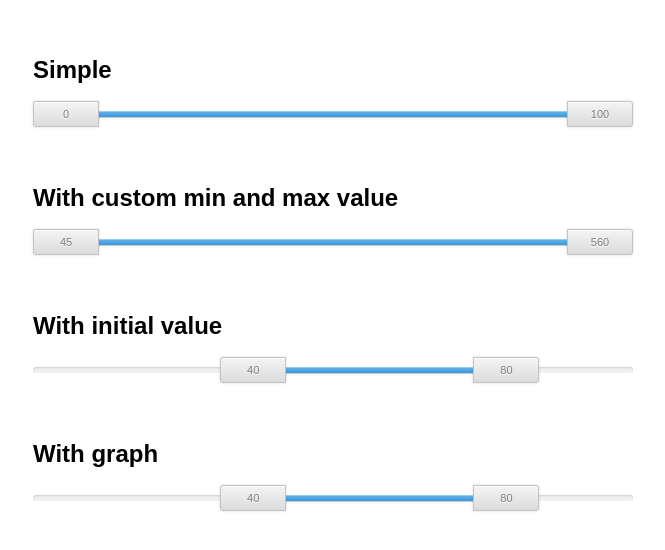
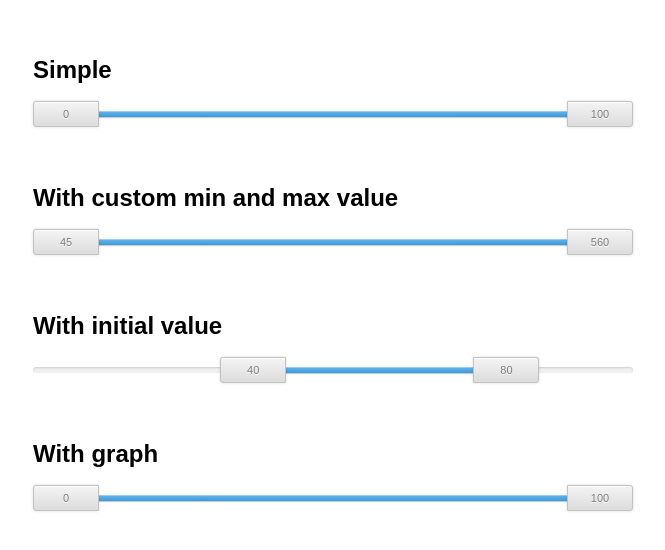
Before and after one commit to fliptheweb/range-control, a website: page public/index.html in a window 1280 px wide. Shown: the part 162-712 px from the top of the page, without its empty margins (307-972 px from the left). Drawn offline with Linux system fonts and the light colour scheme.

Commit message:
Remove initial value from graph example

```diff
--- a/public/index.html
+++ b/public/index.html
@@ -19,7 +19,7 @@
     <div class="range-control" data-left-value="40" data-right-value="80" id="example-3"></div>
 
     <h2>With graph</h2>
-    <div class="range-control" data-left-value="40" data-right-value="80" id="example-4"></div>
+    <div class="range-control" id="example-4"></div>
 </div>
 
 <script type="text/javascript" src="vendor/jquery-1.9.1.min.js"></script>
```
